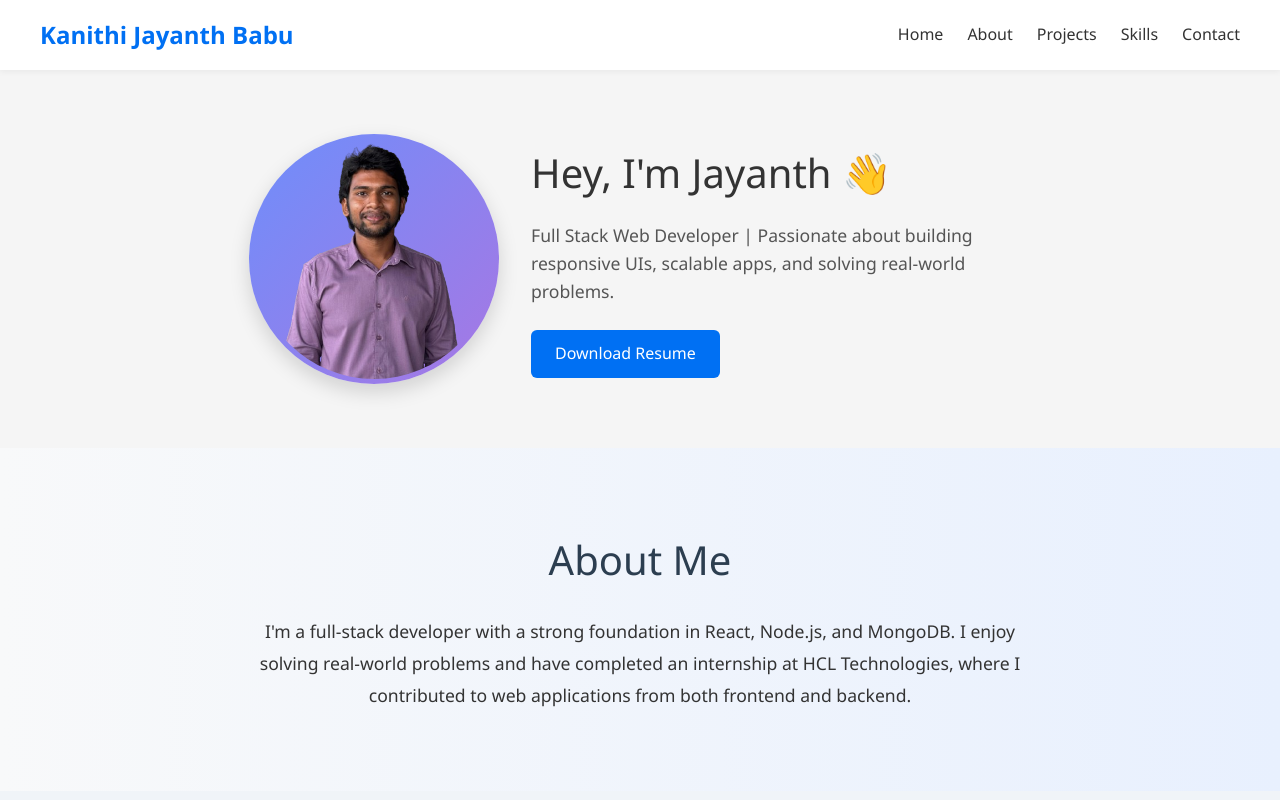
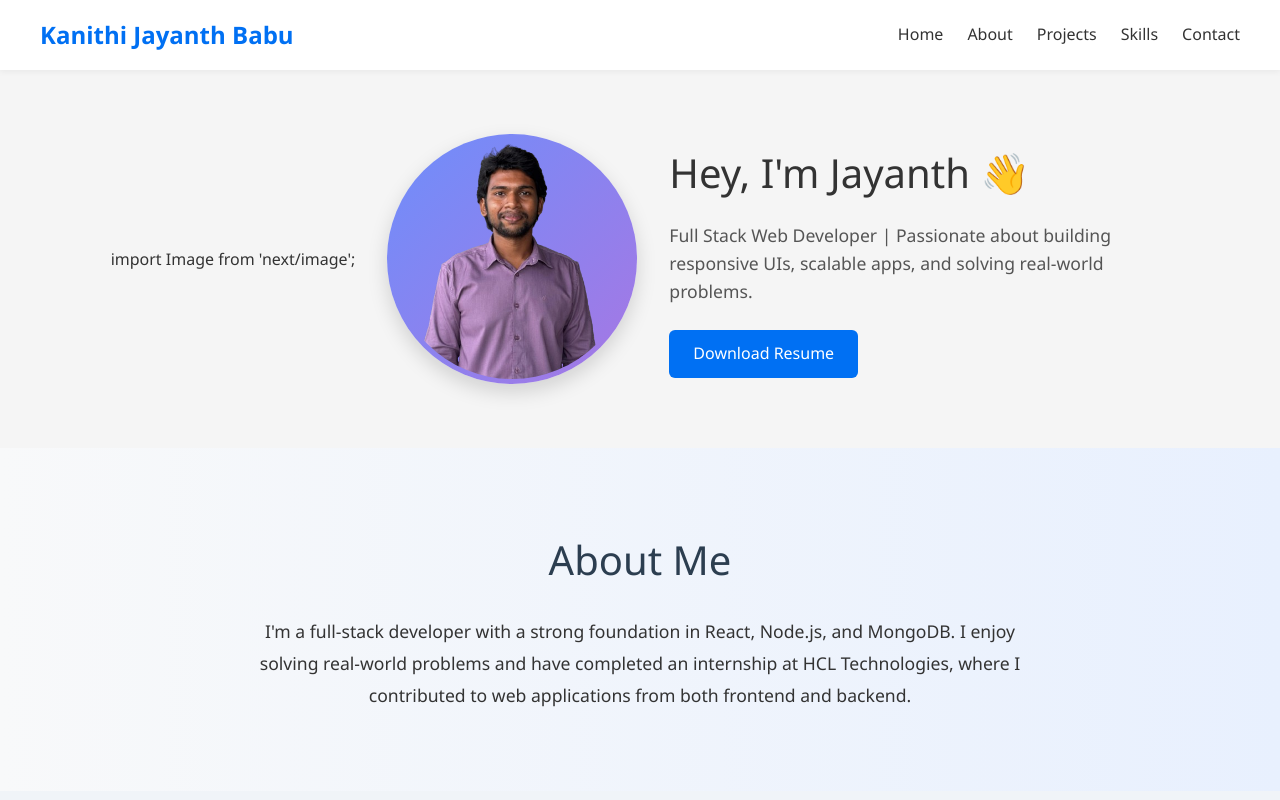
Before and after one commit to Jayanthkanithi/myPortfolio, a Next.js app: page / in a window 1280 px wide. Shown: the top 800 px of the page. Built offline with nearby package versions, Linux system fonts and the light colour scheme.

Commit message:
changes for vercel

```diff
--- a/next.config.ts
+++ b/next.config.ts
@@ -1,8 +1,11 @@
-import type { NextConfig } from "next";
-
-const nextConfig: NextConfig = {
-  /* config options here */
-  output: "export",
+/** @type {import('next').NextConfig} */
+const nextConfig = {
+  eslint: {
+    ignoreDuringBuilds: true,
+  },
+  images: {
+    unoptimized: true,
+  },
 };
 
-export default nextConfig;
+module.exports = nextConfig;
--- a/src/app/components/AboutMe/About.tsx
+++ b/src/app/components/AboutMe/About.tsx
@@ -6,7 +6,7 @@ const About = () => {
       <div className="about__container">
         <h2>About Me</h2>
         <p>
-          I'm a full-stack developer with a strong foundation in React, Node.js, and MongoDB.
+          I&#39;m a full-stack developer with a strong foundation in React, Node.js, and MongoDB.
           I enjoy solving real-world problems and have completed an internship at HCL Technologies,
           where I contributed to web applications from both frontend and backend.
         </p>
--- a/src/app/components/HeroSection/HeroSection.tsx
+++ b/src/app/components/HeroSection/HeroSection.tsx
@@ -1,16 +1,16 @@
+import Image from 'next/image';
 import "./HeroSection.css";
 
 const HeroSection = () => {
   return (
     <section className="hero" id="home">
       <div className="hero__content">
-        <img
-          src="./jayanth.png"
-          alt="Kanithi Jayanth Babu"
-          className="hero__image"
-        />
+      import Image from 'next/image';
+
+        <Image src="/jayanth.png" alt="me" width={160} height={160} className="hero__image" />
+
         <div>
-          <h1>Hey, I'm Jayanth 👋</h1>
+          <h1>Hey, I&#39;m Jayanth 👋</h1>
           <p>
             Full Stack Web Developer | Passionate about building responsive
             UIs, scalable apps, and solving real-world problems.
```
